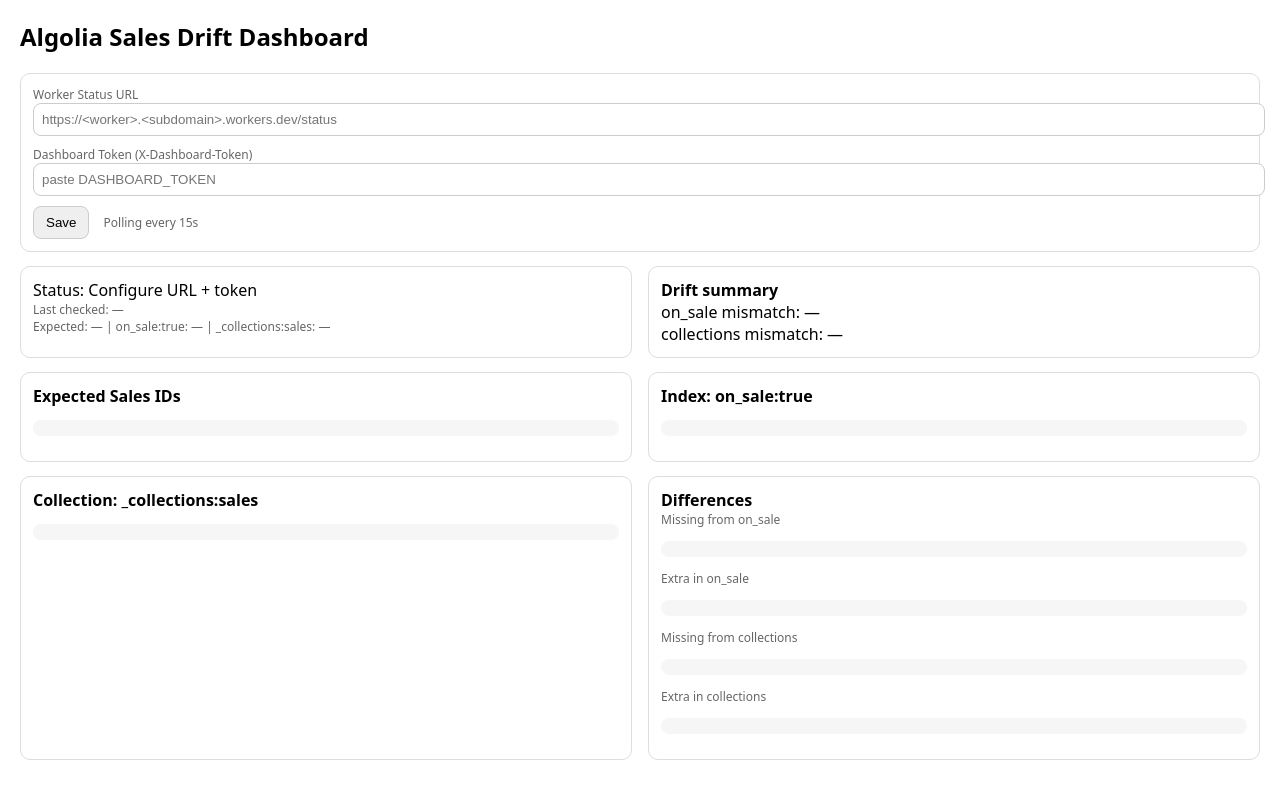
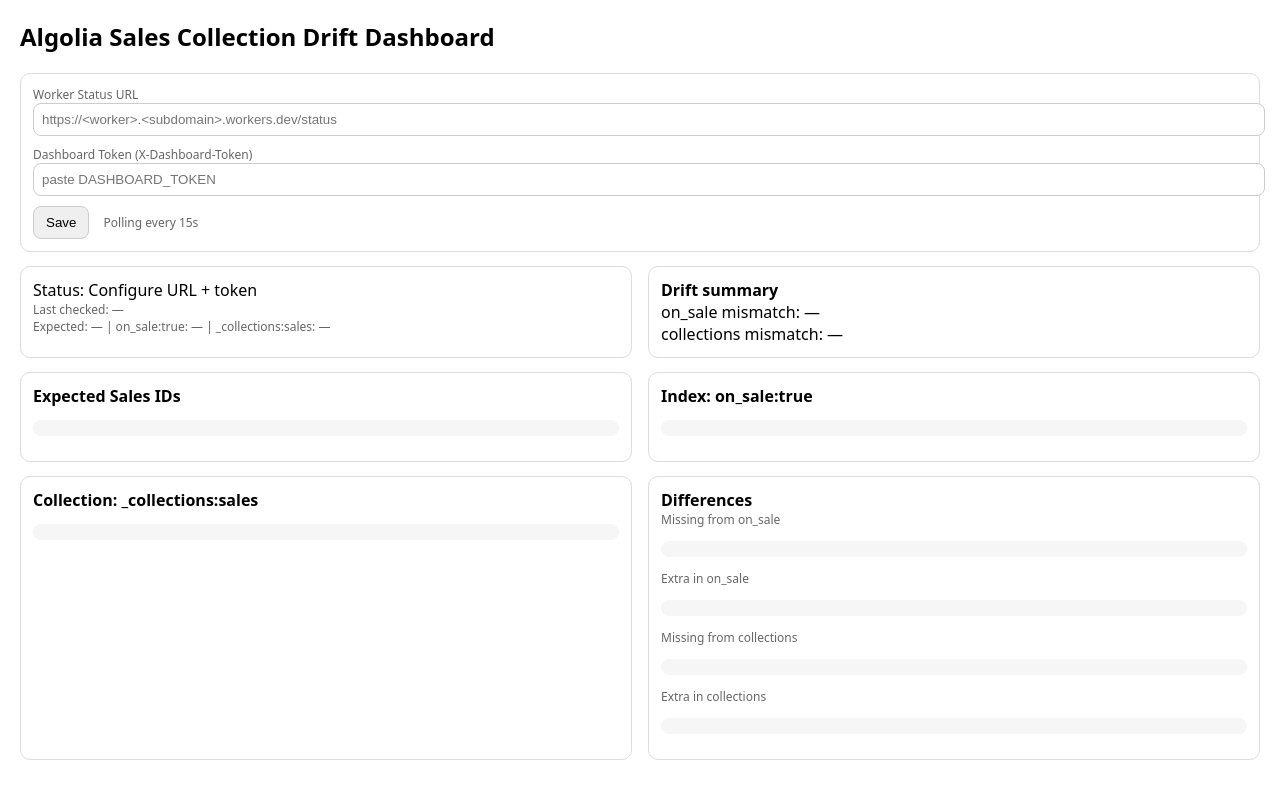
Before and after one commit to harrisrhm/algolia-json-connector, a plain HTML site: page docs/index.html in a window 1280 px wide. Drawn offline with Linux system fonts and the light colour scheme.

Commit message:
Rename dashboard title to Sales Collection Drift

```diff
--- a/docs/index.html
+++ b/docs/index.html
@@ -3,7 +3,7 @@
 <head>
   <meta charset="utf-8" />
   <meta name="viewport" content="width=device-width,initial-scale=1" />
-  <title>Algolia Sales Drift Dashboard</title>
+  <title>Algolia Sales Collection Drift Dashboard</title>
   <style>
     body { font-family: system-ui, -apple-system, Segoe UI, Roboto, sans-serif; margin: 20px; }
     .row { display: grid; grid-template-columns: 1fr 1fr; gap: 16px; }
@@ -17,7 +17,7 @@
   </style>
 </head>
 <body>
-  <h2>Algolia Sales Drift Dashboard</h2>
+  <h2>Algolia Sales Collection Drift Dashboard</h2>
 
   <div class="card">
     <div class="small">Worker Status URL</div>
```
